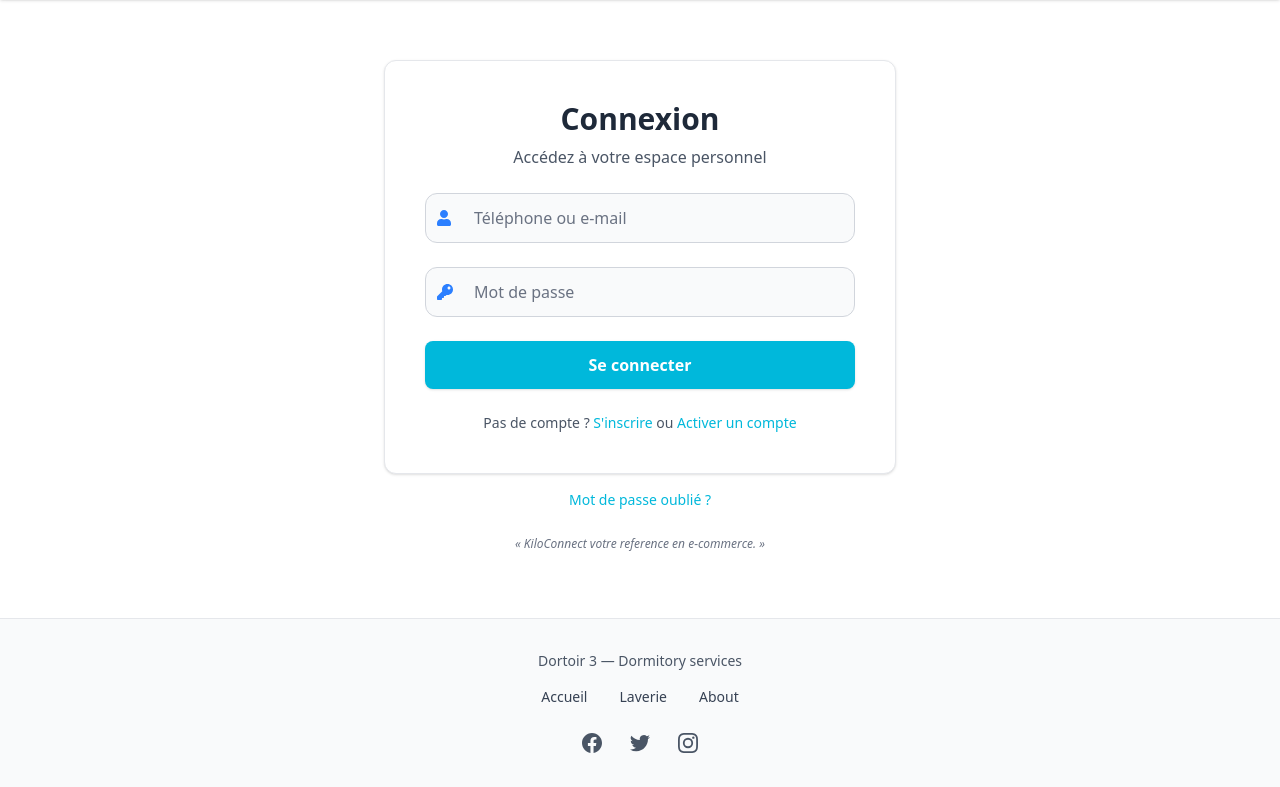
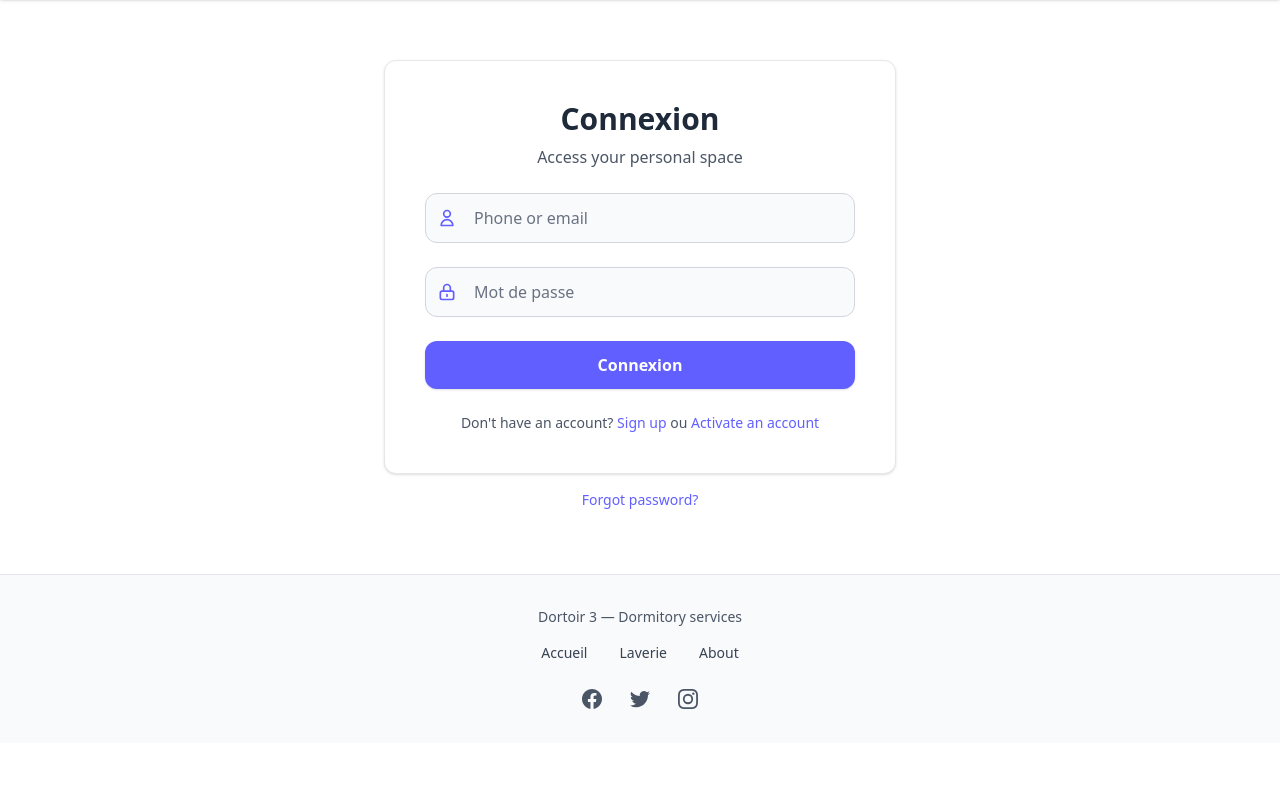
Before and after one commit to Balak97/laverie, a Django app: page /accounts/login/ in a window 1280 px wide. Shown: the part 68-855 px from the top of the page. After the commit the page ends 777 px from the top, so only its background shows below. Run offline with Django 4.2, Linux system fonts and the light colour scheme; data comes from the database, SQL or seed files in the repository; both versions use the stored data as it was after the commit.

Commit message:
Premier envoi

```diff
--- a/templates/comptes/login.html
+++ b/templates/comptes/login.html
@@ -1,51 +1,45 @@
 {% extends 'home.html' %}
+{% load i18n %}
 {% block contenu %}
 
-
 <div class="flex items-center justify-center py-8 px-4">
-  <!-- Carte de connexion -->
   <div class="max-w-lg w-full">
     <div class="bg-white rounded-xl shadow-sm p-8 sm:p-10 border border-gray-200">
 
-      <!-- Titre -->
       <div class="text-center mb-6">
-        <h3 class="text-3xl font-bold text-gray-800">Connexion</h3>
-        <p class="text-gray-600 mt-2">Accédez à votre espace personnel</p>
+        <h3 class="text-3xl font-bold text-gray-800">{% trans "Log in" %}</h3>
+        <p class="text-gray-600 mt-2">{% trans "Access your personal space" %}</p>
       </div>
 
-      <!-- Formulaire -->
       <form method="POST" class="space-y-6">
         {% csrf_token %}
 
-        <!-- Champ : Identifiant -->
         <div class="relative">
-          <div class="absolute inset-y-0 left-0 pl-3 flex items-center pointer-events-none text-blue-500">
-            <i class="fas fa-user"></i>
+          <div class="absolute inset-y-0 left-0 pl-3 flex items-center pointer-events-none text-indigo-500">
+            <svg class="w-5 h-5" fill="none" stroke="currentColor" viewBox="0 0 24 24"><path stroke-linecap="round" stroke-linejoin="round" stroke-width="2" d="M16 7a4 4 0 11-8 0 4 4 0 018 0zM12 14a7 7 0 00-7 7h14a7 7 0 00-7-7z"/></svg>
           </div>
           <input
             type="text"
             name="username"
-            class="w-full pl-12 pr-4 py-3 bg-gray-50 border border-gray-300 rounded-xl focus:outline-none focus:ring-4 focus:ring-blue-100 focus:border-blue-500 transition-all duration-200 text-gray-700 placeholder-gray-500"
-            placeholder="Téléphone ou e-mail"
+            class="w-full pl-12 pr-4 py-3 bg-gray-50 border border-gray-300 rounded-xl focus:outline-none focus:ring-2 focus:ring-indigo-200 focus:border-indigo-500 transition text-gray-700 placeholder-gray-500"
+            placeholder="{% trans 'Phone or email' %}"
             required
           />
         </div>
 
-        <!-- Champ : Mot de passe -->
         <div class="relative">
-          <div class="absolute inset-y-0 left-0 pl-3 flex items-center pointer-events-none text-blue-500">
-            <i class="fas fa-key"></i>
+          <div class="absolute inset-y-0 left-0 pl-3 flex items-center pointer-events-none text-indigo-500">
+            <svg class="w-5 h-5" fill="none" stroke="currentColor" viewBox="0 0 24 24"><path stroke-linecap="round" stroke-linejoin="round" stroke-width="2" d="M12 15v2m-6 4h12a2 2 0 002-2v-6a2 2 0 00-2-2H6a2 2 0 00-2 2v6a2 2 0 002 2zm10-10V7a4 4 0 00-8 0v4h8z"/></svg>
           </div>
           <input
             type="password"
             name="password"
-            class="w-full pl-12 pr-4 py-3 bg-gray-50 border border-gray-300 rounded-xl focus:outline-none focus:ring-4 focus:ring-blue-100 focus:border-blue-500 transition-all duration-200 text-gray-700 placeholder-gray-500"
-            placeholder="Mot de passe"
+            class="w-full pl-12 pr-4 py-3 bg-gray-50 border border-gray-300 rounded-xl focus:outline-none focus:ring-2 focus:ring-indigo-200 focus:border-indigo-500 transition text-gray-700 placeholder-gray-500"
+            placeholder="{% trans 'Password' %}"
             required
           />
         </div>
 
-        <!-- Messages d'erreur -->
         {% if messages %}
         <div class="space-y-2">
           {% for message in messages %}
@@ -59,45 +53,34 @@
         </div>
         {% endif %}
 
-        <!-- Bouton de connexion -->
         <div class="mt-6">
           <button
             type="submit"
-            class="w-full py-3 bg-cyan-500 hover:bg-cyan-600 text-white font-semibold rounded-lg shadow-sm hover:shadow-md transition-all duration-200 focus:outline-none focus:ring-2 focus:ring-cyan-300"
+            class="w-full py-3 bg-indigo-500 hover:bg-indigo-600 text-white font-semibold rounded-xl shadow-sm hover:shadow-md transition focus:outline-none focus:ring-2 focus:ring-indigo-300"
           >
-            Se connecter
+            {% trans "Log in" %}
           </button>
         </div>
       </form>
 
-
       <div class="mt-6 text-center text-sm text-gray-600">
-        Pas de compte ?
-        <a href="{% url 'creation_compte' %}" class="font-medium text-cyan-500 hover:text-cyan-600 hover:underline transition">
-          S'inscrire
+        {% trans "Don't have an account?" %}
+        <a href="{% url 'creation_compte' %}" class="font-medium text-indigo-500 hover:text-indigo-600 hover:underline transition">
+          {% trans "Sign up" %}
         </a>
-        <span> ou </span>
-        <a href="{% url 'resend_activation' %}" class="font-medium text-cyan-500 hover:text-cyan-600 hover:underline transition">
-          Activer un compte
+        <span> {% trans "or" %} </span>
+        <a href="{% url 'resend_activation' %}" class="font-medium text-indigo-500 hover:text-indigo-600 hover:underline transition">
+          {% trans "Activate an account" %}
         </a>
-      </div>
-
-    </div>
-   <!-- Mot de passe oublié -->
-      <p class="text-center mt-4 text-sm text-cyan-500 hover:text-cyan-600 hover:underline">
-          <a href="{% url 'password_reset' %}">Mot de passe oublié ?</a>
-      </p>
-    <!-- Message du Directeur (optionnel, en fond visuel) -->
-    <div class="mt-6 text-center text-xs text-gray-500 leading-relaxed max-w-md mx-auto">
-      <p class="italic">
-        « KiloConnect votre reference en e-commerce. »
-      </p>
-
       </div>
     </div>
 
-  <!-- Font Awesome via CDN -->
-  <script src="https://use.fontawesome.com/releases/v5.15.4/js/all.js" crossorigin="anonymous"></script>
+    <p class="text-center mt-4 text-sm">
+      <a href="{% url 'password_reset' %}" class="text-indigo-500 hover:text-indigo-600 hover:underline">
+        {% trans "Forgot password?" %}
+      </a>
+    </p>
+  </div>
 </div>
 
 {% endblock %}
```
Also changed, not shown: comptes/forms.py (+32 -25 lines), templates/comptes/register.html (+28 -13 lines), db.sqlite3, locale/en/LC_MESSAGES/django.po, locale/fr/LC_MESSAGES/django.po, locale/ru/LC_MESSAGES/django.po. Lines whose indentation alone changed are shown as unchanged.
